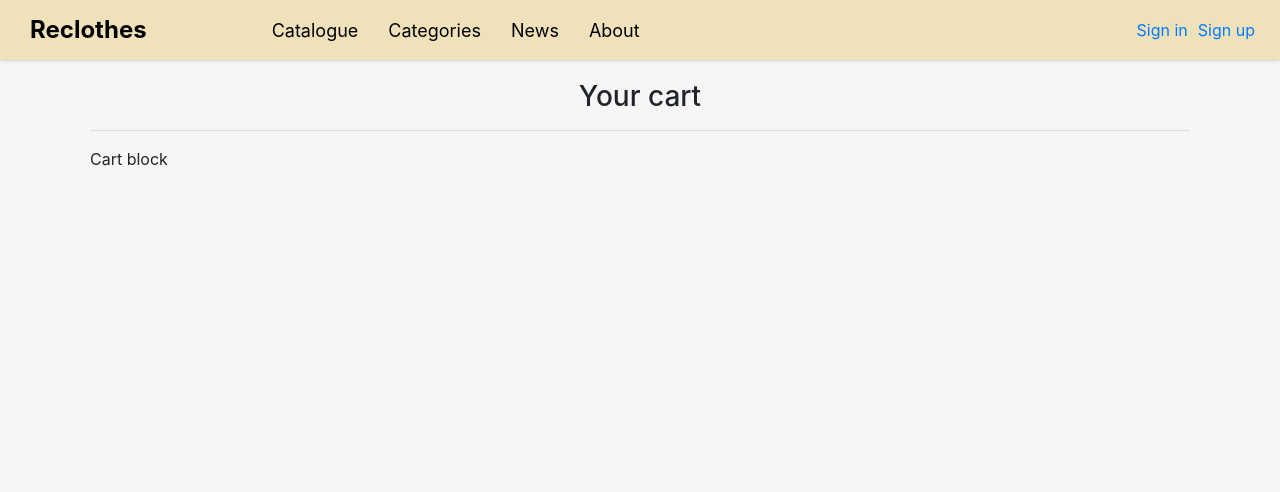
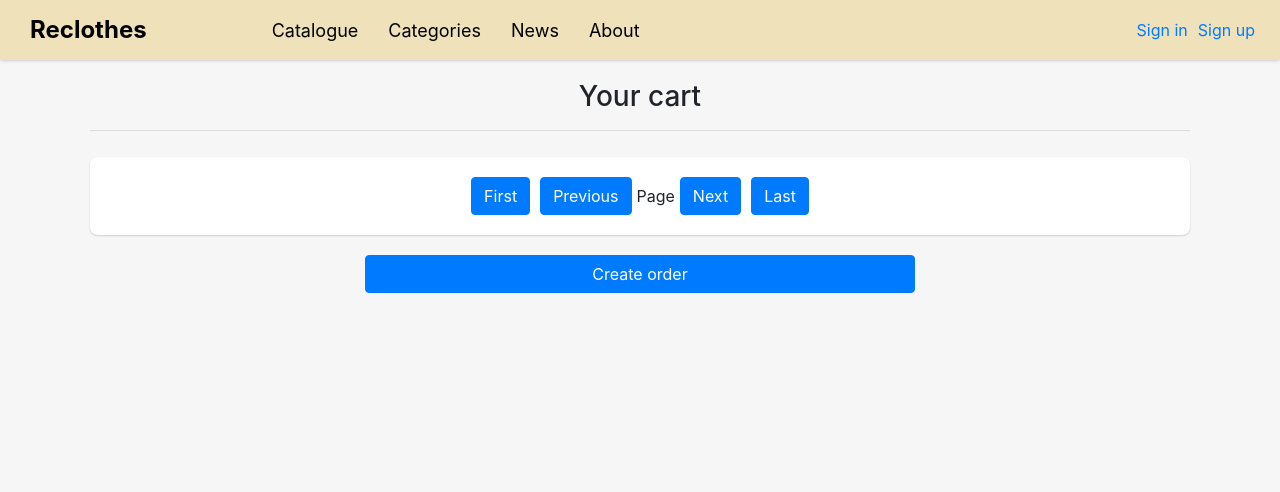
Before and after one commit to Lomank123/reclothes, a Django app: page /cart/ in a window 1280 px wide. Shown: the top 492 px of the page. Run offline with Django 4.2, Linux system fonts and the light colour scheme; data comes from the database, SQL or seed files in the repository; data that the repository does not hold is empty; some libraries are stand-ins or nearby versions.

Commit message:
JS refactor and cart items pagination
- Move pagination code to separate files
- Add pagination to cart items

```diff
--- a/reclothes/static/carts/css/cart.css
+++ b/reclothes/static/carts/css/cart.css
@@ -0,0 +1,10 @@
+#cart-block {
+  display: flex;
+  flex-direction: column;
+}
+
+#order-create-btn {
+  margin-top: 20px;
+  width: 50%;
+  align-self: center;
+}
--- a/reclothes/static/carts/js/cart.js
+++ b/reclothes/static/carts/js/cart.js
@@ -1,9 +1,36 @@
-function setPaginatedCartItems(data) {
-    console.log("Paginated cart items done!");
+const cartItemsBlock = $('#cart-items-block');
+const orderBtn = $('#order-create-btn');
+const paginationBlock = $('#pagination-block');
+
+
+function setPaginatedCartItems(cartItems) {
+    if (cartItems.length == 0) {
+        const emptyMsg = $(`<span>Cart is empty.</span>`);
+        cartItemsBlock.append(emptyMsg);
+        orderBtn.hide();
+        return;
+    }
+    cartItems.forEach(item => {
+        const newItem = $(`
+            <div class="default-block single-cart-item">
+                <span>${item.product_title}</span>
+                <span>${item.quantity}</span>
+            </div>
+        `);
+        cartItemsBlock.append(newItem);
+    });
 }
 
-function getPaginatedCartItems(data) {
-    ajaxGet(paginatedCartItemsUrl, setPaginatedCartItems, data={cart_id: data.cart.id});
+
+function setCartItemsData(data) {
+    setPaginatedCartItems(data.cart_items.results);
+    setPagination(data.cart_items);
 }
 
-ajaxGet(sessionCartUrl, getPaginatedCartItems)
+
+function getCartItems(data) {
+    ajaxGet(paginatedCartItemsUrl, setCartItemsData, data={cart_id: data.cart.id});
+}
+
+
+ajaxGet(sessionCartUrl, getCartItems)
--- a/reclothes/static/reclothes/js/urls.js
+++ b/reclothes/static/reclothes/js/urls.js
@@ -9,18 +9,20 @@ const defaultCategoriesUrl = `${apiUrl}/category`;
 const defaultCatalogueUrl = `${apiUrl}/catalogue`;
 const defaultRootCategoriesUrl = `${defaultCategoriesUrl}/root`;
 const defaultCatalogueDataUrl = `${defaultCatalogueUrl}/data`;
+const defaultPaginatedCartItemsUrl = `${defaultCartItemUrl}/all_by_cart`;
 
 const catalogueUrl = getUrlWithSearch(defaultCatalogueUrl);
 const catalogueDataUrl = getUrlWithSearch(defaultCatalogueDataUrl);
 const categoriesUrl = getUrlWithSearch(defaultCategoriesUrl);
 const rootCategoriesUrl = getUrlWithSearch(defaultRootCategoriesUrl);
+const paginatedCartItemsUrl = getUrlWithSearch(defaultPaginatedCartItemsUrl);
 const subCategoriesUrl = `${defaultCategoriesUrl}/sub`;
 const cartFromSessionUrl = `${defaultCartUrl}/fetch_from_session`;
 const homeProductsUrl = `${defaultProductUrl}/fetch_home_products`;
 // Cart and cart items
 const sessionCartUrl = `${defaultCartUrl}/session_cart`;
 const headerCartItemsUrl = `${defaultCartItemUrl}/header`;
-const paginatedCartItemsUrl = `${defaultCartItemUrl}/all_by_cart`;
+
 
 const cataloguePageUrl = `${baseUrl}/catalogue`;
 
--- /dev/null
+++ b/reclothes/static/utils/css/pagination.css
@@ -0,0 +1,14 @@
+/* Pagination */
+
+#pagination-block {
+  width: 100%;
+  display: flex;
+  flex-direction: row !important;
+  justify-content: center;
+  align-items: center;
+}
+
+.pagination-btn {
+  margin-left: 5px;
+  margin-right: 5px;
+}
--- /dev/null
+++ b/reclothes/static/utils/js/pagination.js
@@ -0,0 +1,32 @@
+function handlePaginationClick(url) {
+    const apiURL = new URL(url);
+    window.location.search = apiURL.searchParams.toString();
+}
+
+
+function setPagination(data) {
+    if (data.results.length == 0) {
+        paginationBlock.hide();
+        return;
+    }
+    // Set pagination text
+    const pageText = $('#pagination-text');
+    pageText.text(`${data.number} of ${data.num_pages}`);
+
+    // Set buttons
+    const firstButton = $('#first-btn');
+    const previousButton = $('#previous-btn');
+    const nextButton = $('#next-btn');
+    const lastButton = $('#last-btn');
+
+    firstButton.prop('disabled', data.first === null);
+    previousButton.prop('disabled', data.previous === null);
+    nextButton.prop('disabled', data.next === null);
+    lastButton.prop('disabled', data.last === null);
+
+    // .unbind() to prevent multiple click events
+    firstButton.unbind().click(() => { handlePaginationClick(data.first); });
+    previousButton.unbind().click(() => { handlePaginationClick(data.previous); });
+    nextButton.unbind().click(() => { handlePaginationClick(data.next); });
+    lastButton.unbind().click(() => { handlePaginationClick(data.last); });
+}
--- a/reclothes/templates/carts/cart.html
+++ b/reclothes/templates/carts/cart.html
@@ -2,6 +2,7 @@
 {% load i18n static %}
 
 {% block styles %}
+<link rel="stylesheet" type="text/css" href="{% static 'utils/css/pagination.css' %}">
 <link rel="stylesheet" type="text/css" href="{% static 'carts/css/cart.css' %}">
 {% endblock styles %}
 
@@ -13,11 +14,15 @@
 <hr />
 
 <div id="cart-block">
-  <p>Cart block</p>
+  <div id="cart-items-block"></div>
+  {% include 'utils/pagination.html' %}
+  <button id="order-create-btn" type="button" class="btn btn-primary">Create order</button>
 </div>
+
 
 {% endblock content %}
 
 {% block scripts %}
+<script src="{% static 'utils/js/pagination.js' %}"></script>
 <script src="{% static 'carts/js/cart.js' %}"></script>
 {% endblock scripts %}
--- /dev/null
+++ b/reclothes/templates/utils/pagination.html
@@ -0,0 +1,7 @@
+<div id="pagination-block" class="default-block">
+  <button id="first-btn" class="btn btn-primary pagination-btn">First</button>
+  <button id="previous-btn" class="btn btn-primary pagination-btn">Previous</button>
+  <span id="pagination-text">Page</span>
+  <button id="next-btn" class="btn btn-primary pagination-btn">Next</button>
+  <button id="last-btn" class="btn btn-primary pagination-btn">Last</button>
+</div>
```
Also changed, not shown: reclothes/static/catalogue/css/catalogue.css (+0 -16 lines), reclothes/static/catalogue/js/catalogue.js (+1 -27 lines), reclothes/templates/catalogue/catalogue.html (+3 -7 lines).
